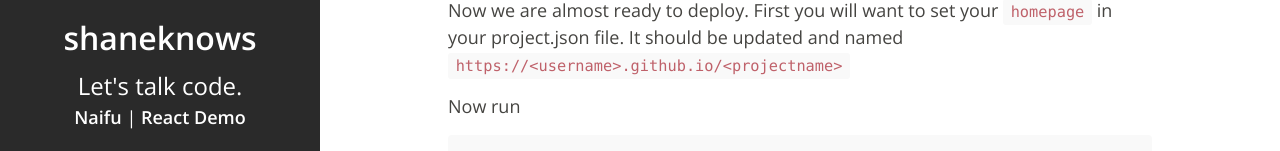
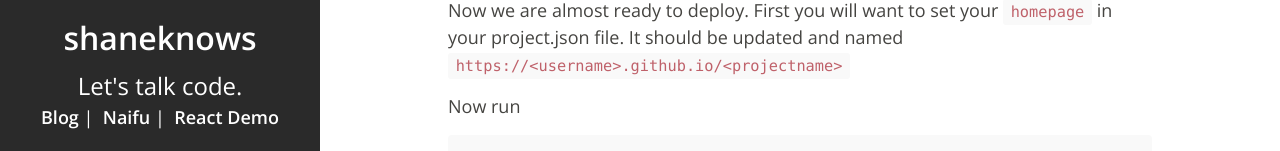
Before and after one commit to shaneknows/shaneknows.github.io, a Jekyll site: the page built from index.html, in a window 1280 px wide and 900 px high, scrolled down 579 px. Shown: the part 729-880 px from the top of the window. Built offline with Jekyll 4.4.1, drawn with Linux system fonts in a browser that asks for light colours; the list of posts is cut into pages by our own code.

Commit message:
Fixed header

```diff
--- a/_includes/head.html
+++ b/_includes/head.html
@@ -4,7 +4,7 @@
   <link href="http://gmpg.org/xfn/11" rel="profile">
 
   <title>
-    {% if page.title %}{{ page.title }} &middot; {% endif %}
+    {% if page.title %}{{ page.title }}{% endif %}
     {{ site.tagline }}
   </title>
 
--- a/_layouts/default.html
+++ b/_layouts/default.html
@@ -12,7 +12,8 @@
       <div class="masthead-inner">
         <h2>{{ site.title }}</h2>
         <p class="lead">{{ site.description }}</p>
-        <a href="https://shaneknows.github.io/Naifu/">Naifu</a> |
+        <a href="https://shaneknows.github.io/">Blog</a> |&nbsp;
+        <a href="https://shaneknows.github.io/Naifu/">Naifu</a> |&nbsp;
         <a href="https://shaneknows.github.io/ReactDemo/">React Demo</a>
       </div>
     </header>
```
